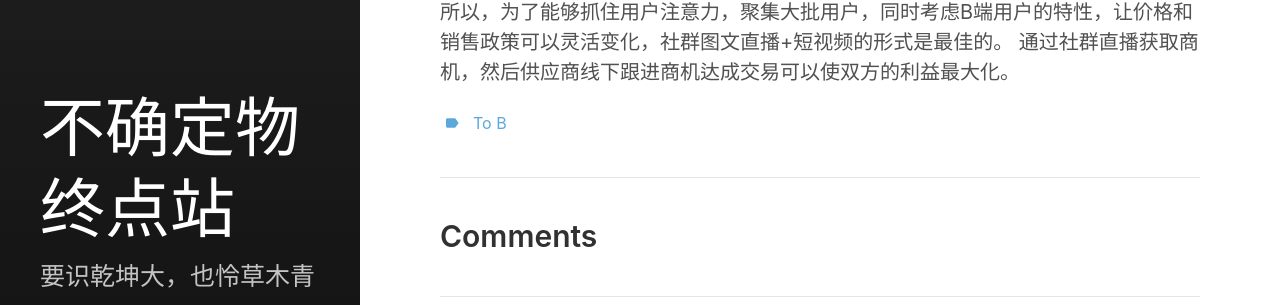
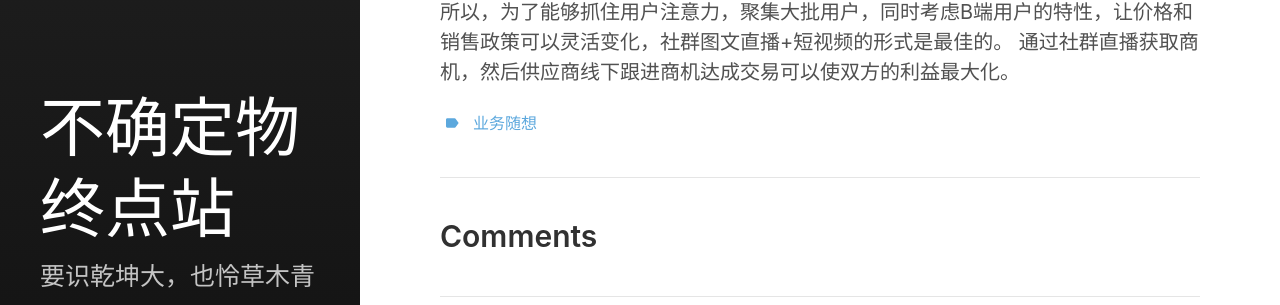
Before and after one commit to Bin0Lin/Bin0Lin.github.io, a Jekyll site: the page built from _posts/2020-2-7-疫情对B2B酒水行业的影响.md, in a window 1280 px wide. Shown: the part 933-1238 px from the top of the page. Built offline with Jekyll 4.4.1, drawn with Linux system fonts in a browser that asks for light colours.

Commit message:
Update 2020-2-7-疫情对B2B酒水行业的影响.md

```diff
--- a/_posts/2020-2-7-疫情对B2B酒水行业的影响.md
+++ b/_posts/2020-2-7-疫情对B2B酒水行业的影响.md
@@ -5,8 +5,9 @@ date:   2020-02-07
 categories:
     - 生活感悟
 tags:
-    - To B
+    - 业务随想
 ---
+
 2020年开年不利，疫情肆虐。迫于疫情，大家被迫家里蹲。这种环境下严重阻碍了线下传统业务的开展，街上空空荡荡，人心惶惶。
 
 好在我们公司受影响不大，本来就是办公室里远程销售。但当前形势下，把如何抓住这个窗口实现酒水行业的线上化这个命题推到了眼前。
```
